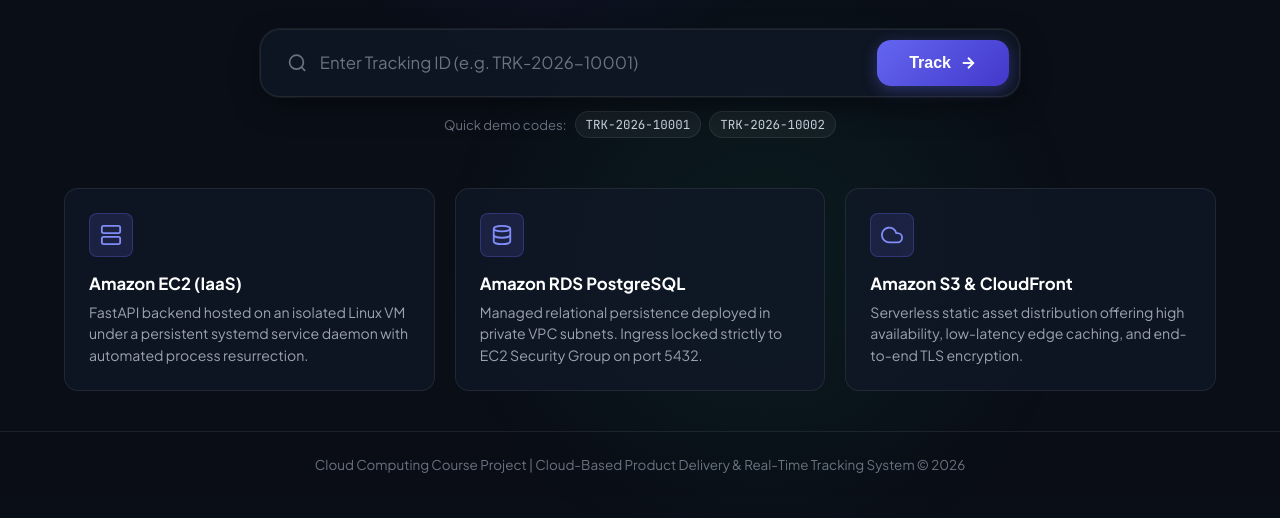
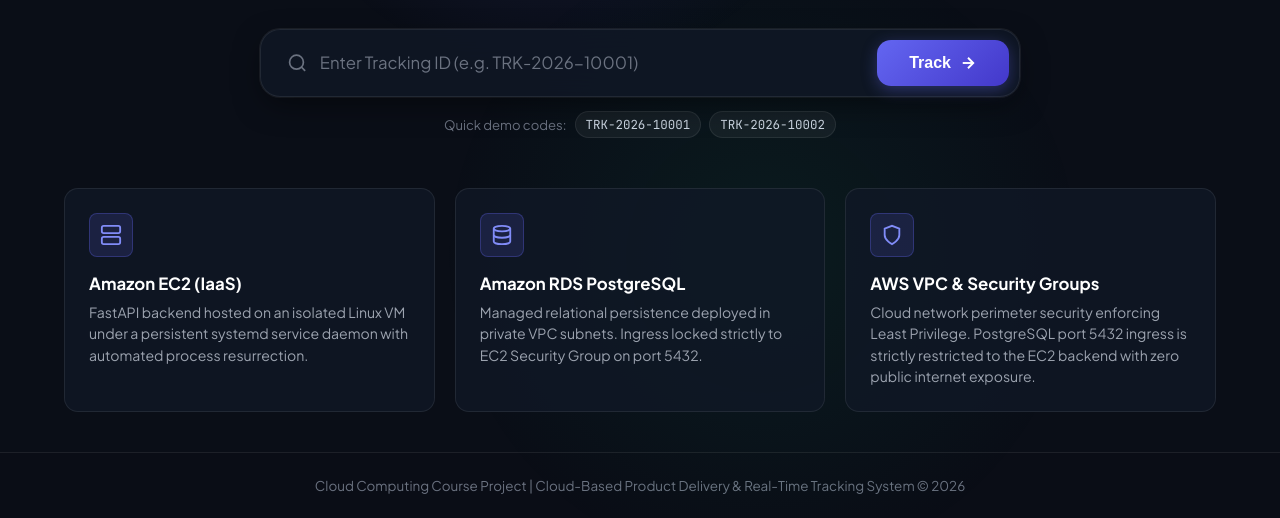
Before and after one commit to fighter1107a/cloud-tracking-system, a plain HTML site: page frontend/index.html in a window 1280 px wide. Shown: the part 369-887 px from the top of the page. Before the commit the page ends 866 px from the top, so only its background shows below. Drawn offline with Linux system fonts and the light colour scheme; no server answers.

Commit message:
docs: update architecture card to AWS VPC & Security Groups

```diff
--- a/frontend/index.html
+++ b/frontend/index.html
@@ -237,12 +237,12 @@
             <div class="feature-card">
                 <div class="feature-icon">
                     <svg width="22" height="22" viewBox="0 0 24 24" fill="none" stroke="currentColor" stroke-width="2">
-                        <path d="M18 10h-1.26A8 8 0 1 0 9 20h9a5 5 0 0 0 0-10z"></path>
+                        <path d="M12 22s8-4 8-10V5l-8-3-8 3v7c0 6 8 10 8 10z"></path>
                     </svg>
                 </div>
-                <h3 class="feature-title">Amazon S3 & CloudFront</h3>
+                <h3 class="feature-title">AWS VPC & Security Groups</h3>
                 <p class="feature-desc">
-                    Serverless static asset distribution offering high availability, low-latency edge caching, and end-to-end TLS encryption.
+                    Cloud network perimeter security enforcing Least Privilege. PostgreSQL port 5432 ingress is strictly restricted to the EC2 backend with zero public internet exposure.
                 </p>
             </div>
         </section>
```
